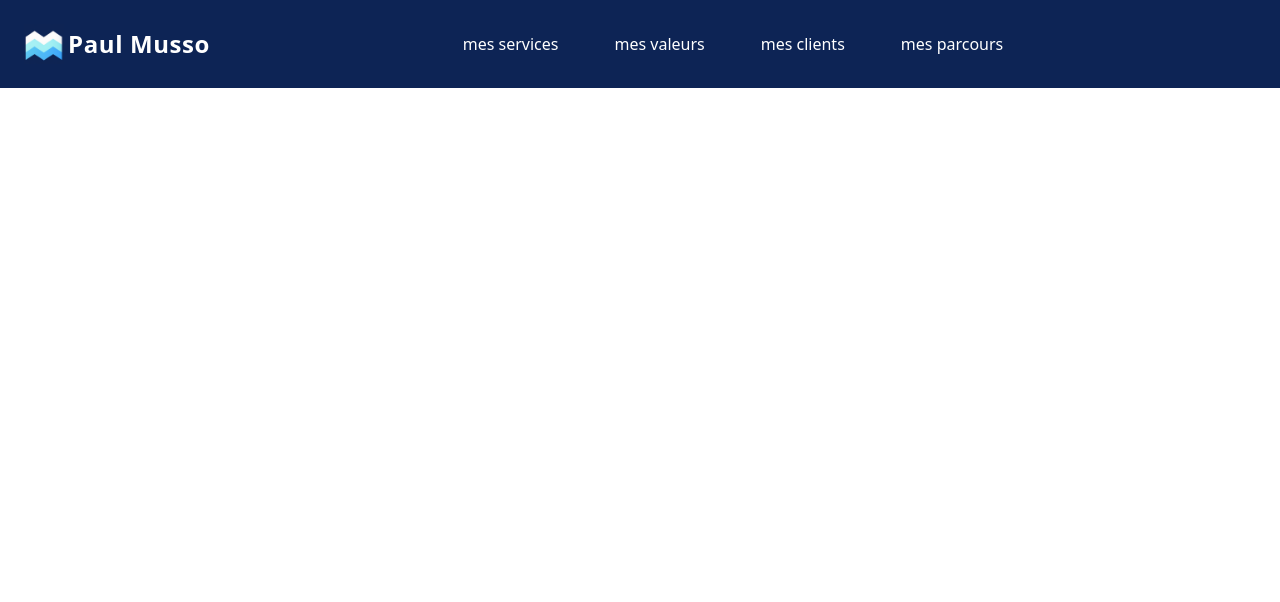
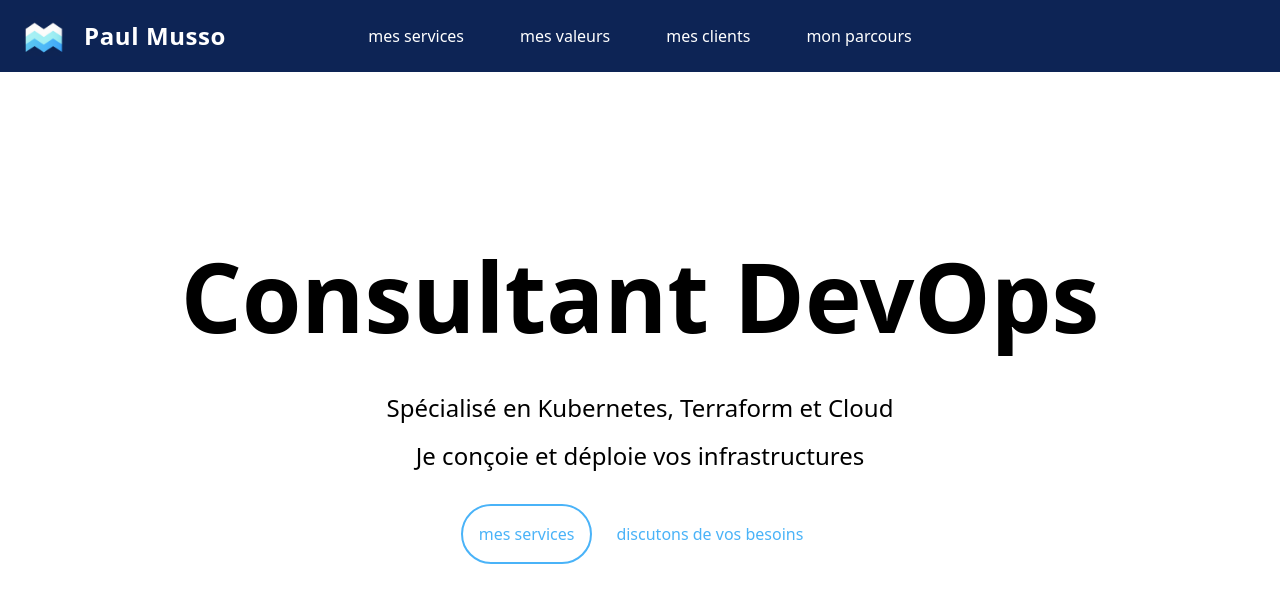
Before and after one commit to atelier-des-logiciels/paul-website, a React app in the folder website/: page / in a window 1280 px wide. Shown: the top 602 px of the page. Built offline with nearby package versions, Linux system fonts and the light colour scheme.

Commit message:
chore: welcome page

```diff
--- a/website/src/App/Header/Header.tsx
+++ b/website/src/App/Header/Header.tsx
@@ -1,22 +1,26 @@
-import logo from './logo.png';
+import logo from './images/logo.png';
+import menuIcon from './images/menu.svg';
 
 export default function Header() {
   return (
     <div className="sticky p-6 text-white bg-primary-900">
-      <div className="flex place-content-between">
-        <div className="flex">
-          <img src={logo} alt="logo" className="w-10 h-10" />
-          <div className="text-2xl font-semibold tracking-wide self-center ml-1">
-            Paul Musso
-          </div>
+      <div className="flex -mt-2 absolute">
+        <img src={logo} alt="logo" className="w-10 h-10" />
+        <div className="text-2xl font-semibold tracking-wide self-center ml-5 hidden lg:block">
+          Paul Musso
         </div>
-        <ul className="flex space-x-14 self-center">
+      </div>
+
+      <div className="flex place-content-end md:place-content-center">
+        <ul className="hidden md:flex space-x-14 self-center">
           <li>mes services</li>
           <li>mes valeurs</li>
           <li>mes clients</li>
-          <li>mes parcours</li>
+          <li>mon parcours</li>
         </ul>
-        <div></div>
+        <div className="md:hidden">
+          <img src={menuIcon} alt="menu" className="w-6 h-6" />
+        </div>
       </div>
     </div>
   );
--- /dev/null
+++ b/website/src/App/WelcomePage/WelcomePage.tsx
@@ -0,0 +1,15 @@
+export default function WelcomePage() {
+  return (
+    <div className="text-center py-44">
+      <h1 className="text-8xl font-semibold mb-12">Consultant DevOps</h1>
+      <h2 className="text-2xl mb-4">
+        Spécialisé en Kubernetes, Terraform et Cloud
+      </h2>
+      <h3 className="text-2xl mb-8">Je conçoie et déploie vos infrastructures</h3>
+      <div className="flex gap-2 justify-center">
+        <button className="border-2 rounded-full p-4 border-primary-600 text-primary-600 hover:bg-primary-600 hover:text-white">mes services</button>
+        <button className="p-4 border-primary-600 text-primary-600 hover:underline underline-offset-8">discutons de vos besoins</button>
+      </div>
+    </div>
+  );
+}
--- /dev/null
+++ b/website/src/App/WelcomePage/index.ts
@@ -0,0 +1,3 @@
+import WelcomePage from "./WelcomePage";
+
+export default WelcomePage;
--- a/website/src/App/index.tsx
+++ b/website/src/App/index.tsx
@@ -1,9 +1,11 @@
 import Header from './Header';
+import WelcomePage from './WelcomePage';
 
 function App() {
   return (
     <div className="font-sans">
       <Header />
+      <WelcomePage />
     </div>
   );
 }
--- a/website/src/declaration.d.ts
+++ b/website/src/declaration.d.ts
@@ -2,3 +2,8 @@ declare module "*.png" {
   const path: string;
   export default path;
 }
+
+declare module "*.svg" {
+  const path: string;
+  export default path;
+}
--- a/website/tailwind.config.js
+++ b/website/tailwind.config.js
@@ -5,6 +5,8 @@ module.exports = {
       colors: {
         primary: {
           900: "#0d2455",
+          600: "#4ab3f8",
+          400: "#9dedf3"
         }
       }
     },
```
Also changed, not shown: website/src/App/Header/images/logo.png (renamed from website/src/App/Header/logo.png), website/src/App/Header/images/menu.svg (added).
